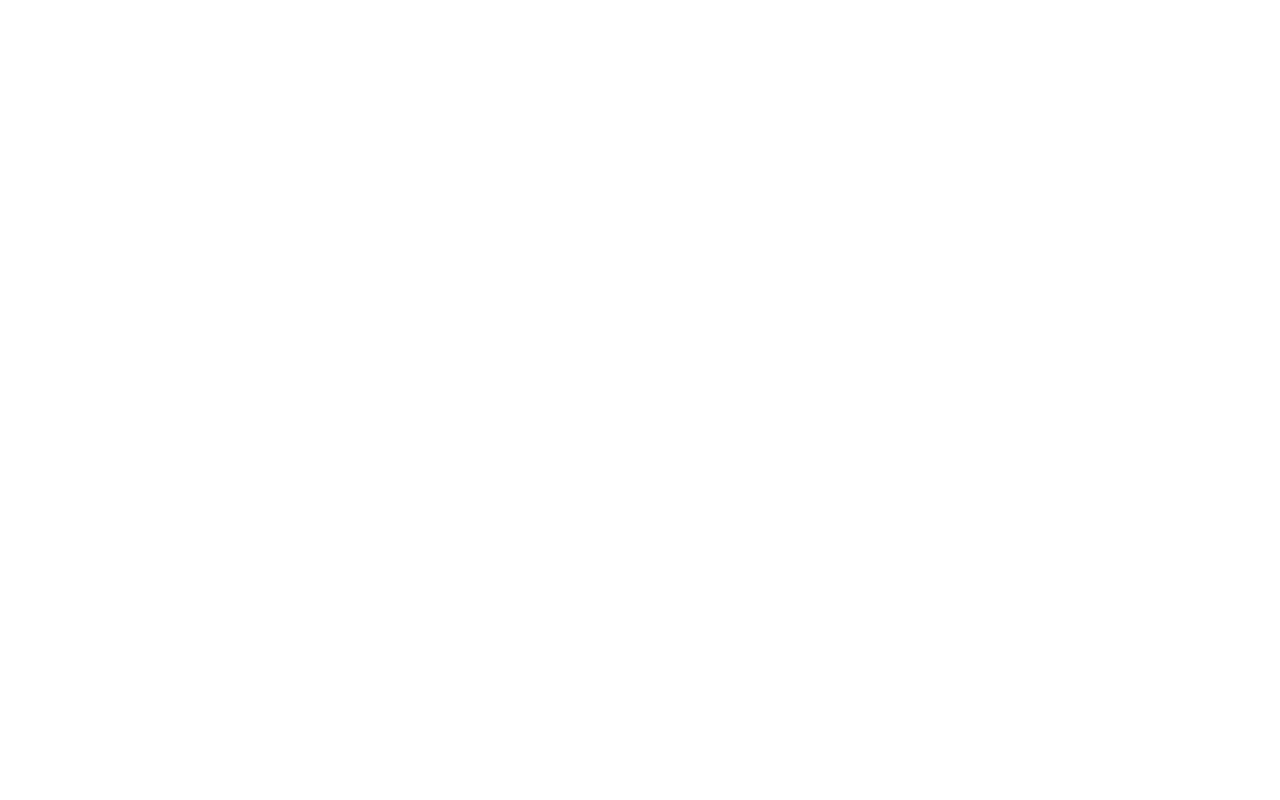
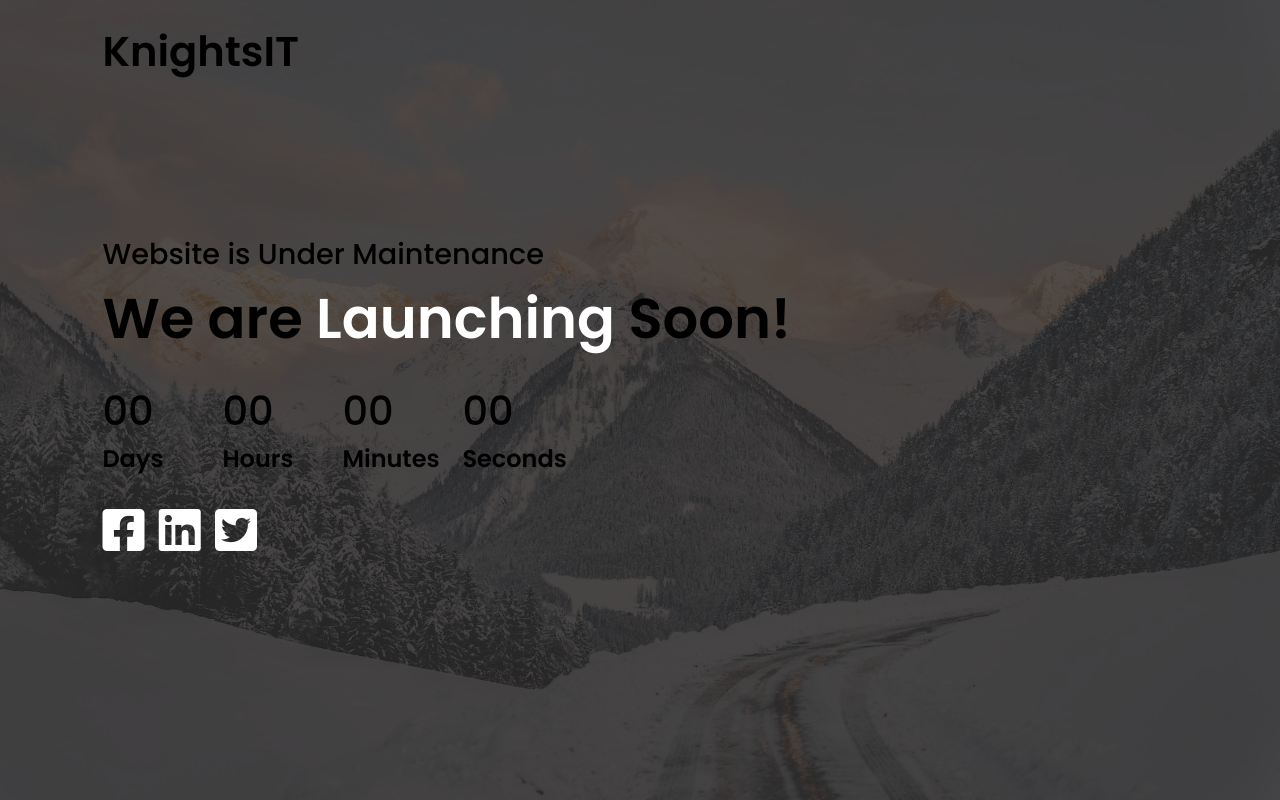
Before and after one commit to wahsandaruwan/universal_coming_soon, a plain HTML site: page index.html in a window 1280 px wide. Drawn offline with Linux system fonts and the light colour scheme.

Commit message:
Completed design part

```diff
--- a/index.html
+++ b/index.html
@@ -5,6 +5,49 @@
     <meta http-equiv="X-UA-Compatible" content="IE=edge" />
     <meta name="viewport" content="width=device-width, initial-scale=1.0" />
     <title>Coming Soon Page</title>
+    <link rel="stylesheet" href="./style.css" />
+    <link
+      rel="stylesheet"
+      href="https://cdnjs.cloudflare.com/ajax/libs/font-awesome/6.3.0/css/all.min.css"
+      integrity="sha512-SzlrxWUlpfuzQ+pcUCosxcglQRNAq/DZjVsC0lE40xsADsfeQoEypE+enwcOiGjk/bSuGGKHEyjSoQ1zVisanQ=="
+      crossorigin="anonymous"
+      referrerpolicy="no-referrer"
+    />
   </head>
-  <body></body>
+  <body>
+    <div class="container">
+      <!-- -----Logo----- -->
+      <div class="logo">KnightsIT</div>
+      <!-- -----Content----- -->
+      <div class="content">
+        <p>Website is Under Maintenance</p>
+        <h1>We are <span>Launching</span> Soon!</h1>
+        <!-- Counter -->
+        <div class="launch-time">
+          <div>
+            <p>00</p>
+            <span>Days</span>
+          </div>
+          <div>
+            <p>00</p>
+            <span>Hours</span>
+          </div>
+          <div>
+            <p>00</p>
+            <span>Minutes</span>
+          </div>
+          <div>
+            <p>00</p>
+            <span>Seconds</span>
+          </div>
+        </div>
+        <!-- Social Icons -->
+        <a href="#"><i class="fa-brands fa-square-facebook"></i></a>
+        <a href="#"><i class="fa-brands fa-linkedin"></i></a>
+        <a href="#"><i class="fa-brands fa-square-twitter"></i></a>
+      </div>
+      <!-- -----Overlay----- -->
+      <div class="overlay"></div>
+    </div>
+  </body>
 </html>
--- a/style.css
+++ b/style.css
@@ -0,0 +1,109 @@
+/* -----------Global----------- */
+@import url("https://fonts.googleapis.com/css2?family=Poppins:wght@100;200;300;400;500;600&display=swap");
+
+* {
+  margin: 0;
+  padding: 0;
+  box-sizing: border-box;
+  font-family: "Poppins", sans-serif;
+}
+
+/* -----------Container----------- */
+.container {
+  position: relative;
+  width: 100vw;
+  height: 100vh;
+  background-image: url("./imgs/bg1.jpg");
+  background-position: center center;
+  background-size: cover;
+  padding: 0 8%;
+}
+
+/* -----Overlay----- */
+.overlay {
+  position: fixed;
+  width: 100%;
+  height: 100%;
+  top: 0;
+  left: 0;
+  background-color: rgb(39, 38, 38, 0.8);
+}
+
+/* -----Logo----- */
+.logo {
+  position: relative;
+  font-size: 2.6rem;
+  font-weight: 600;
+  color: #000000;
+  padding: 20px 0;
+  z-index: 10;
+}
+
+/* -----Content----- */
+.content {
+  top: 50%;
+  position: absolute;
+  transform: translateY(-50%);
+  color: #000000;
+  z-index: 10;
+  margin-right: 40px;
+}
+
+.content p {
+  font-size: 1.8rem;
+  font-weight: 500;
+}
+
+.content h1 {
+  font-size: 3.5rem;
+  font-weight: 600;
+}
+
+.content h1 span {
+  color: #ffffff;
+}
+
+/* Social Icons */
+.content a {
+  text-decoration: none;
+  color: #ffffff;
+  cursor: pointer;
+  font-size: 3rem;
+  transition: all 0.3s ease-in;
+  margin-right: 10px;
+}
+
+.content a:hover {
+  color: #000000;
+}
+
+/* Counter */
+.launch-time {
+  display: flex;
+  padding: 20px 0;
+}
+
+.launch-time div {
+  flex-basis: 120px;
+}
+
+.launch-time div p {
+  font-size: 2.5rem;
+}
+
+.launch-time div span {
+  font-size: 1.5rem;
+  font-weight: 600;
+}
+
+/* -----------Responsiveness----------- */
+@media (max-width: 560px) {
+  /* Counter */
+  .launch-time div p {
+    font-size: 1.8rem;
+  }
+
+  .launch-time div span {
+    font-size: 1rem;
+  }
+}
```
Also changed, not shown: imgs/bg1.jpg (added).
